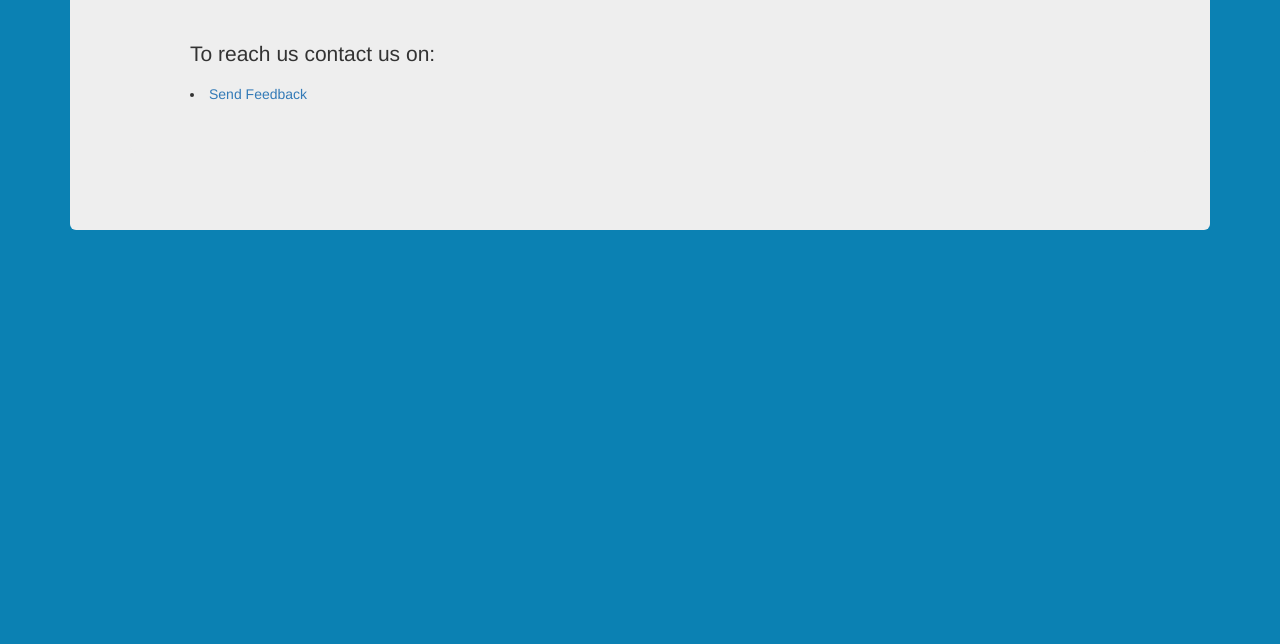
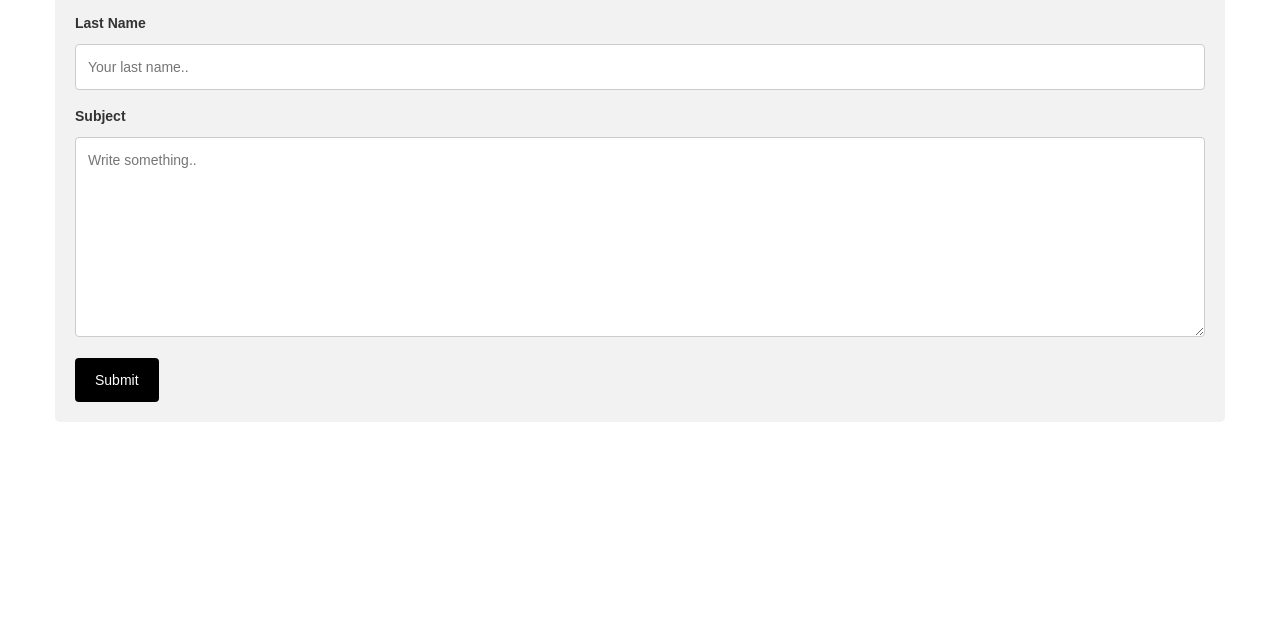
Before and after one commit to nicolelearning/find-a-place, a plain HTML site: page contact.html in a window 1280 px wide. Shown: the part 156-800 px from the top of the page. Drawn offline with Linux system fonts and the light colour scheme.

Commit message:
contact form

```diff
--- a/contact.html
+++ b/contact.html
@@ -7,17 +7,24 @@
     <link rel="stylesheet" href="css/styles.css" rel="stylesheet">
   </head>
   <body>
-    <div class="container">
-      <div class="jumbotron">
-        <h1>Contact Us!</h1>
-        <div class="jumbotron">
-        <p>To reach us contact us on:</p>
-          <li><a href = "mailto:findmeaplace@gmail.com?subject = Feedback&body = Message">
-Send Feedback
-</a></li>
-        </div>
-      </div>
-    </div>
+    <h3>Contact Form</h3>
+
+<div class="container">
+  <form action="https://formspree.io/findmenairobi@gmail.com" method="POST" />
+    <label for="fname">First Name</label>
+    <input type="text" id="fname" name="firstname" placeholder="Your name..">
+
+    <label for="lname">Last Name</label>
+    <input type="text" id="lname" name="lastname" placeholder="Your last name..">
+
+
+    <label for="subject">Subject</label>
+    <textarea id="subject" name="subject" placeholder="Write something.." style="height:200px"></textarea>
+
+    <input type="submit" value="Submit">
+  </form>
+</div>
+
 
 
   </body>
--- a/css/styles.css
+++ b/css/styles.css
@@ -1,6 +1,32 @@
-.contact{
-  padding: 50px;
+body {font-family: Arial, Helvetica, sans-serif;}
+* {box-sizing: border-box;}
+
+input[type=text], select, textarea {
+  width: 100%;
+  padding: 12px;
+  border: 1px solid #ccc;
+  border-radius: 4px;
+  box-sizing: border-box;
+  margin-top: 6px;
+  margin-bottom: 16px;
+  resize: vertical;
 }
-body{
-  background-color: #0B81B3;
+
+input[type=submit] {
+  background-color: black;
+  color: white;
+  padding: 12px 20px;
+  border: none;
+  border-radius: 4px;
+  cursor: pointer;
 }
+
+input[type=submit]:hover {
+  background-color: #45a049;
+}
+
+.container {
+  border-radius: 5px;
+  background-color: #f2f2f2;
+  padding: 20px;
+}
```
